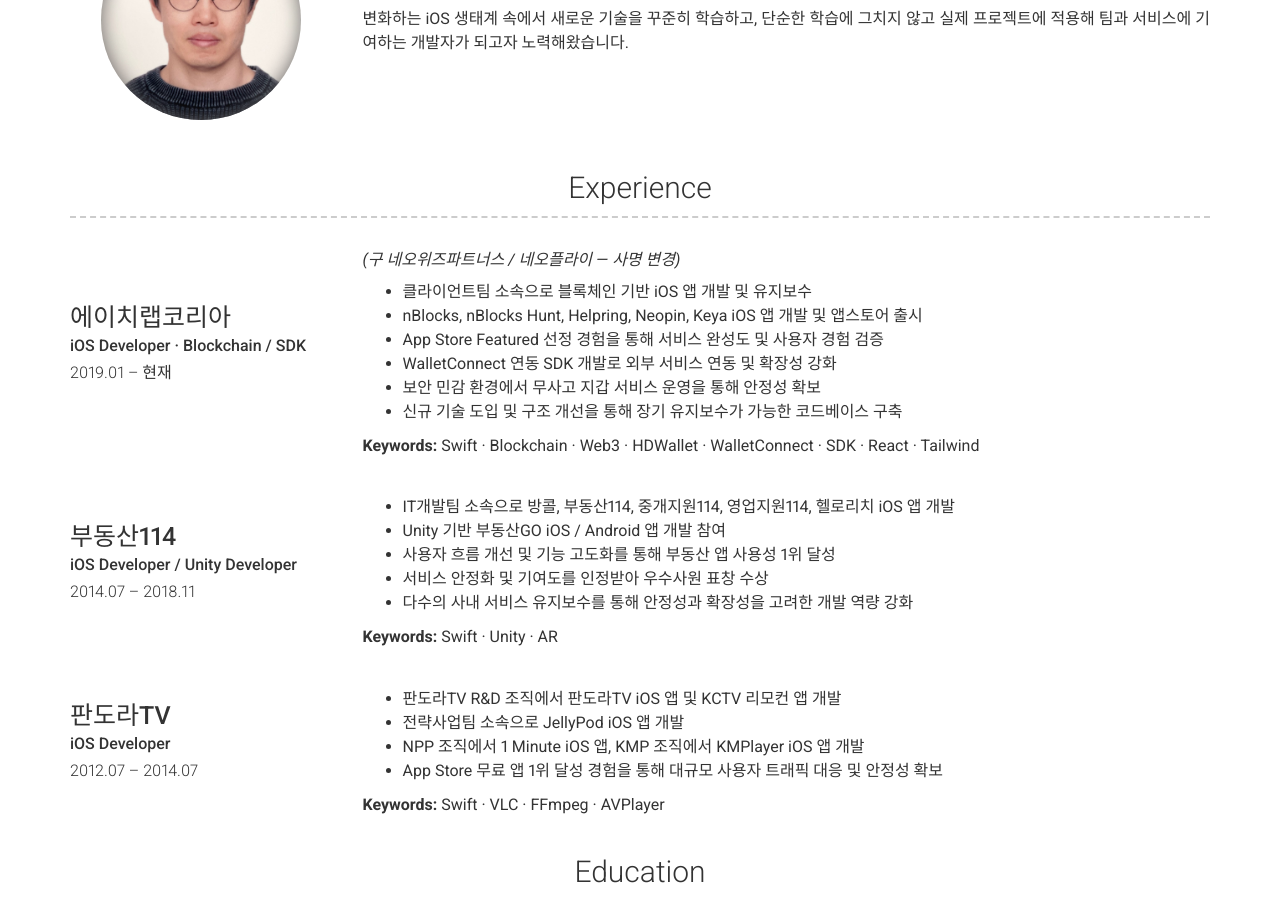
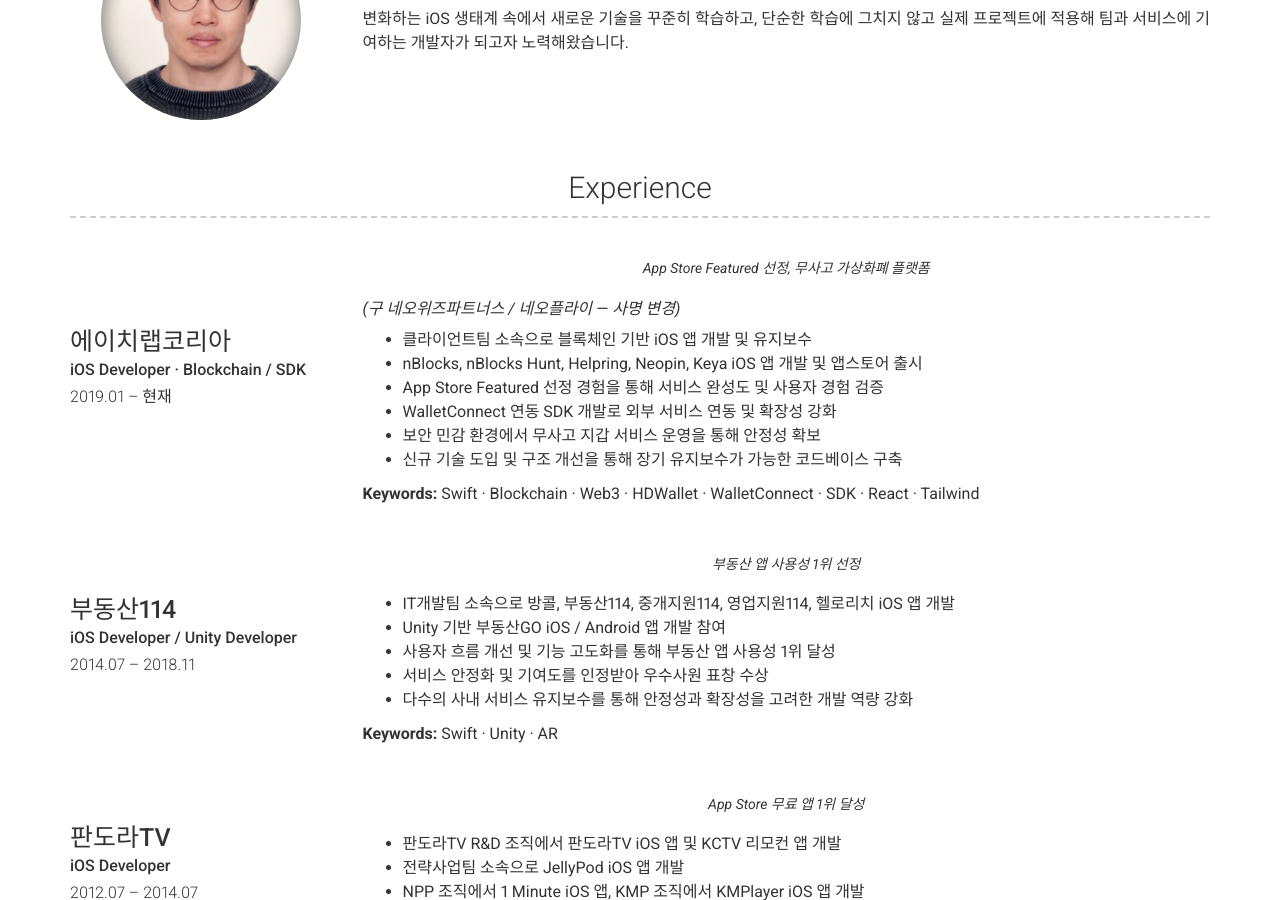
Before and after one commit to toypresent81/toypresent81.github.io, a Jekyll site: the page built from index.md, in a window 1280 px wide and 900 px high, scrolled down 382 px. Built offline with Jekyll 4.4.1, drawn with Linux system fonts in a browser that asks for light colours; nearby versions of some CDN libraries.

Commit message:
Update _config.yml

```diff
--- a/_config.yml
+++ b/_config.yml
@@ -53,6 +53,8 @@ content:
         title: 에이치랩코리아
         sub_title: iOS Developer · Blockchain / SDK
         caption: 2019.01 – 현재
+        quote: >
+          App Store Featured 선정, 무사고 가상화폐 플랫폼
         description: |
           *(구 네오위즈파트너스 / 네오플라이 — 사명 변경)*
 
@@ -69,6 +71,8 @@ content:
         title: 부동산114
         sub_title: iOS Developer / Unity Developer
         caption: 2014.07 – 2018.11
+        quote: >
+          부동산 앱 사용성 1위 선정
         description: |
           - IT개발팀 소속으로 방콜, 부동산114, 중개지원114, 영업지원114, 헬로리치 iOS 앱 개발
           - Unity 기반 부동산GO iOS / Android 앱 개발 참여
@@ -82,6 +86,8 @@ content:
         title: 판도라TV
         sub_title: iOS Developer
         caption: 2012.07 – 2014.07
+        quote: >
+          App Store 무료 앱 1위 달성
         description: |
           - 판도라TV R&D 조직에서 판도라TV iOS 앱 및 KCTV 리모컨 앱 개발
           - 전략사업팀 소속으로 JellyPod iOS 앱 개발
```
